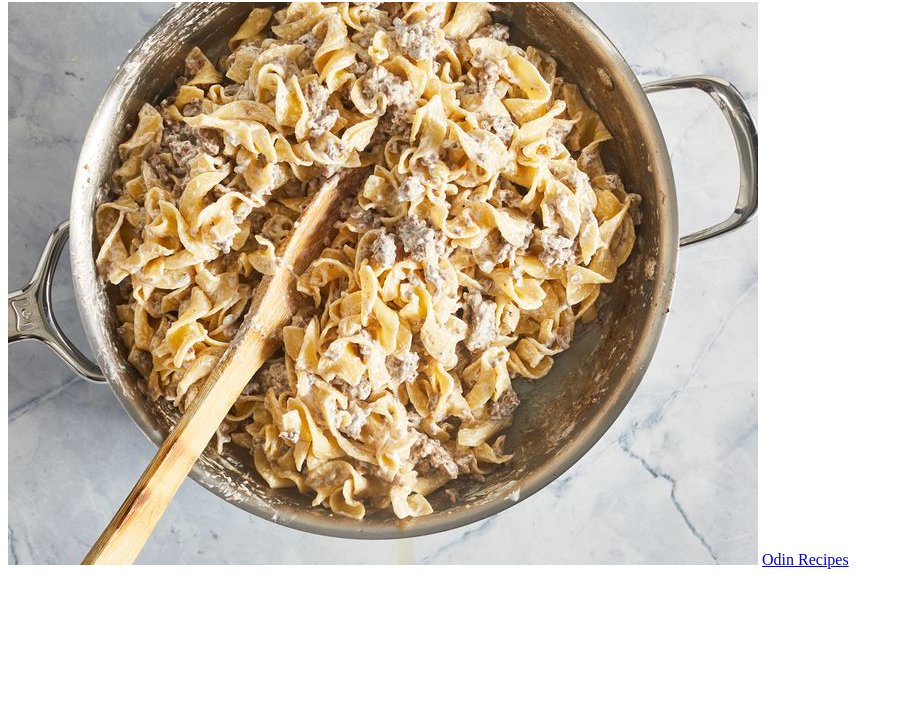
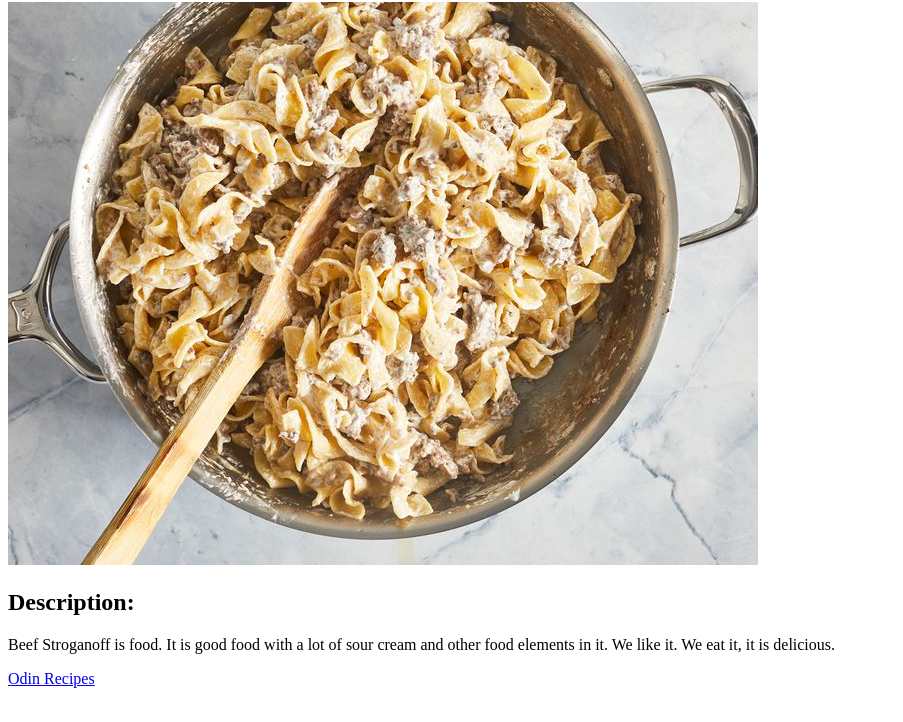
Before and after one commit to rundant/odin-recipes, a plain HTML site: page recipes/beef_stroganoff.html in a window 1280 px wide. Shown: the part 78-800 px from the top of the page, without its empty margins (0-903 px from the left). Drawn offline with Linux system fonts and the light colour scheme.

Commit message:
Add descriptions to recipes

```diff
--- a/recipes/beef_stroganoff.html
+++ b/recipes/beef_stroganoff.html
@@ -7,6 +7,10 @@
     <body>
         <h1>Beef Stroganoff</h1>
         <img src="../images/beef_stroganoff.png">
+        <h2>Description:</h2>
+        <p> Beef Stroganoff is food. It is good food with a lot of sour cream
+            and other food elements in it. We like it. We eat it, it is delicious.
+        </p>
 
         <a href="../index.html">Odin Recipes</a>
     </body>
```
Also changed, not shown: recipes/food.html (+3 -0 lines), recipes/lasagna.html (+2 -0 lines).
